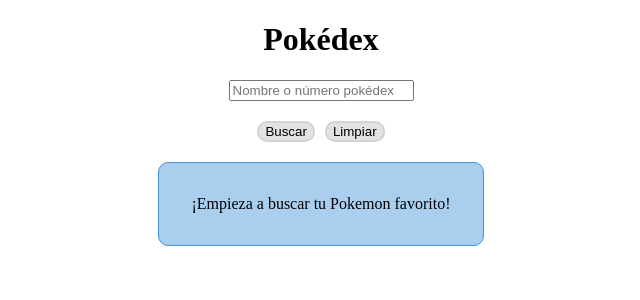
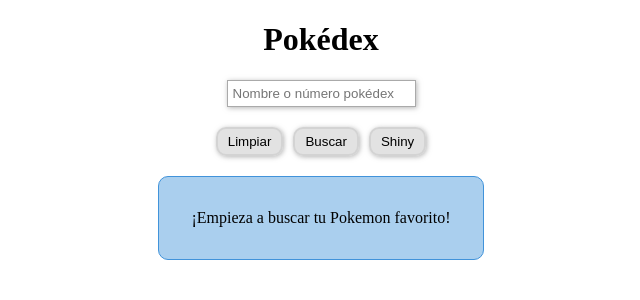
Before and after one commit to realpascuu/pokemon, a React (Create React App) app: page / in a window 1280 px wide. Shown: the top 300 px of the page, without its empty margins (319-959 px from the left). Built offline with nearby package versions, Linux system fonts and the light colour scheme.

Commit message:
Añadido posibilidad de ver forma sinhy

```diff
--- a/src/App.jsx
+++ b/src/App.jsx
@@ -7,6 +7,8 @@
     const [ pokemon, setPokemon ] = useState()
 
     const [ errorMessage, setErrorMessage ] = useState()
+
+    const [ shiny, setShiny ] = useState(false)
 
     const searchRef = useRef()
 
@@ -32,13 +34,16 @@
             if(pokemon)
                 setPokemon()
         } else {
-            if(!pokemon || pokemon.id !== newSearch.id)
-                setPokemon({
+            if(!pokemon || pokemon.id !== newSearch.id){
+                const newPokemon = {
                     id: newSearch?.id,
                     name: newSearch?.name,
                     types: newSearch?.types,
-                    urlImage: newSearch?.sprites?.front_default
-                })
+                    urlImageDefault: newSearch?.sprites?.front_default,
+                    urlImageShiny: newSearch?.sprites?.front_shiny
+                }
+                setPokemon(newPokemon)
+            }
             if(errorMessage)
                 setErrorMessage()
         }
@@ -49,6 +54,10 @@
             handleSearchClick()
     }
 
+    const handleChangeShiny = () => {
+        setShiny(!shiny)
+    }
+
     return (
         <Fragment>
             <h1 className={'titulo'}>Pokédex</h1>
@@ -56,11 +65,12 @@
                 <input onKeyPress={handleKeyPress} ref={searchRef} placeholder='Nombre o número pokédex' type="text"></input>
             </div>
             <div className={'centrarContenido'}>
-                <button className={'boton'} onClick={handleSearchClick}>Buscar</button>
-                <button className={'boton'} onClick={handleCleanSearch}>Limpiar</button>
+                <button className={'boton botonDefault'} onClick={handleCleanSearch}>Limpiar</button>
+                <button className={'boton botonDefault'} onClick={handleSearchClick}>Buscar</button>
+                <button className={shiny ? 'boton botonShiny' : 'boton botonDefault'} onClick={handleChangeShiny}>Shiny</button>
             </div>
             <div className={'centrarContenido'}>
-                {pokemon ? <PokemonCard {...pokemon}></PokemonCard> :
+                {pokemon ? <PokemonCard {...pokemon} urlImage={shiny ? pokemon.urlImageShiny : pokemon.urlImageDefault}></PokemonCard> :
                 errorMessage ?
                 <div className={'divAlerta error'}>{errorMessage}</div> :
                 <div className={'divAlerta info'}>¡Empieza a buscar tu Pokemon favorito!</div>}
--- a/src/components/PokemonCard.jsx
+++ b/src/components/PokemonCard.jsx
@@ -1,7 +1,7 @@
 import React from 'react'
 import  '../styles/PokemonCard.css'
 
-export function PokemonCard({ id, urlImage, name, types }) {
+export function PokemonCard({ id, name, types, urlImage }) {
     const obtenerImg = (type) => {
         return `${window.origin}/pokemon/assets/types/${type}.png`
     }
--- a/src/services/clienteApi.js
+++ b/src/services/clienteApi.js
@@ -5,6 +5,6 @@
         .then(async(result) => {
             return await result.json()
         }).catch((error) => {
-            return { message: `El Pokemon ${busqueda} no existe` }
+            return { message: `¡El Pokemon ${busqueda} no existe!` }
         })
 }
--- a/src/styles/App.css
+++ b/src/styles/App.css
@@ -3,13 +3,29 @@
 }
 
 .boton {
+    border-radius: 10px;
+    margin-inline: 5px;
+    padding: 5px;
+    padding-inline: 10px;
+    box-shadow: 1px 1px 5px rgba(128, 128, 128, 0.585);
+}
+
+.botonDefault {
     background-color: rgba(198, 198, 198, 0.502);
     border: 2px solid rgba(198, 198, 198, 0.502);
-    border-radius: 10px;
-    margin-inline: 5px;
 }
 
-.boton:hover {
+.botonDefault:hover {
+    cursor: pointer;
+    background-color: white;
+}
+
+.botonShiny {
+    background-color: rgba(255, 217, 0, 0.55);
+    border: 2px solid gold;
+}
+
+.botonShiny:hover {
     cursor: pointer;
     background-color: white;
 }
@@ -24,6 +40,7 @@
     padding: 2em;
     border-radius: 10px;
     border: 1px solid black;
+    text-align: center;
 }
 
 .info {
@@ -35,3 +52,9 @@
     background-color: rgba(240, 62, 62, 0.468);
     border-color: red;
 }
+
+input {
+    padding: 5px;
+    box-shadow: 1px 1px 5px rgba(128, 128, 128, 0.585);
+    border: 1px solid rgba(128, 128, 128, 0.667);
+}
```
